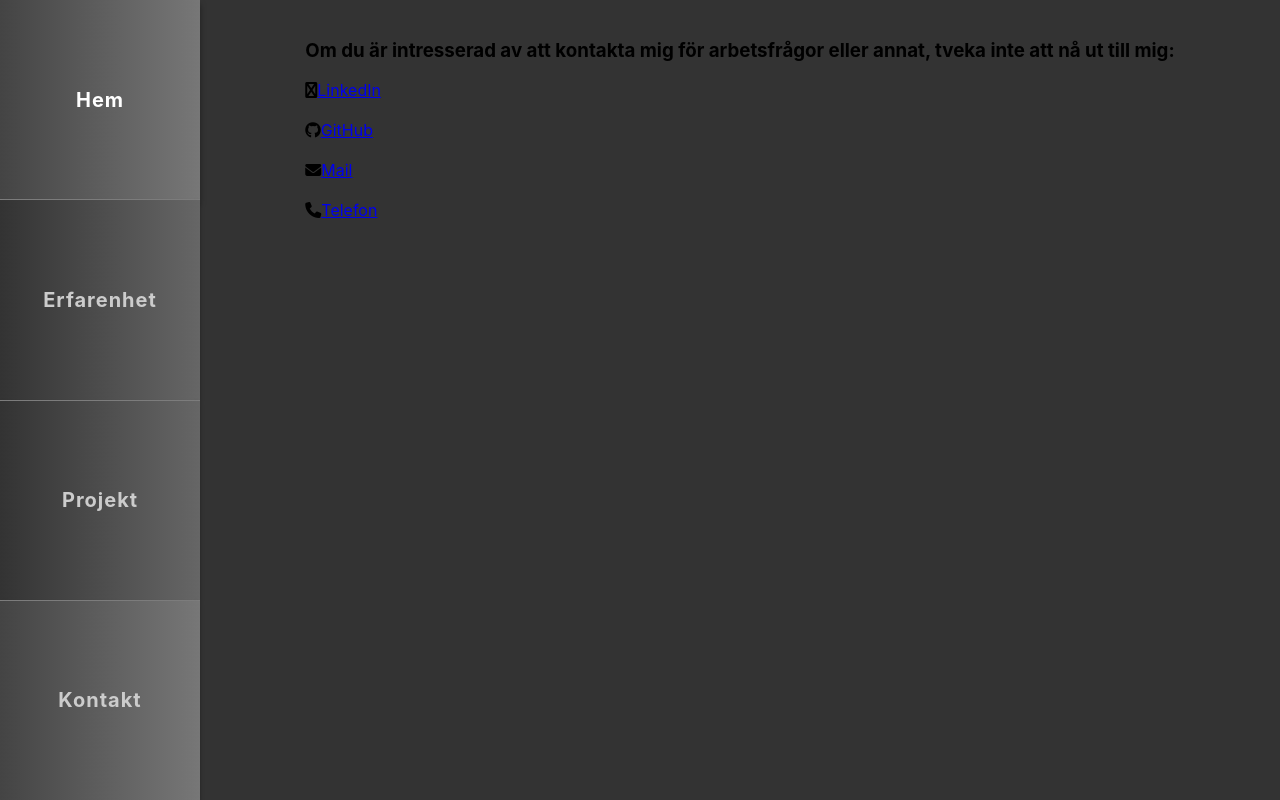
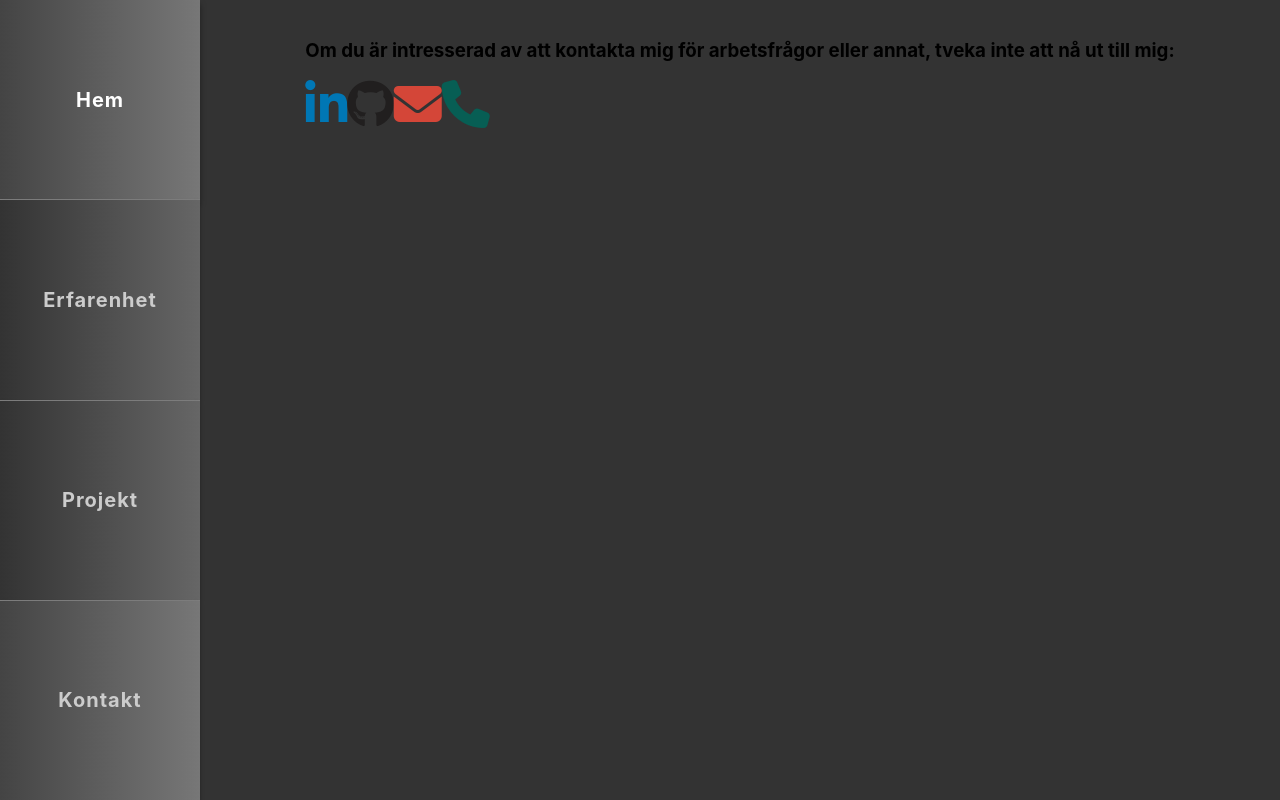
Before and after one commit to esam95/esam95.github.io, a React (Create React App) app: page /contact in a window 1280 px wide. Built offline with nearby package versions, Linux system fonts and the light colour scheme.

Commit message:
Contact content done

```diff
--- a/package.json
+++ b/package.json
@@ -8,6 +8,7 @@
     "@fortawesome/fontawesome-free": "^6.4.2",
     "@fortawesome/fontawesome-svg-core": "^6.4.2",
     "@fortawesome/free-brands-svg-icons": "^6.4.2",
+    "@fortawesome/free-solid-svg-icons": "^6.4.2",
     "@fortawesome/react-fontawesome": "^0.2.0",
     "@mui/icons-material": "^5.14.9",
     "@mui/material": "^5.14.9",
--- a/src/pages/Contact.js
+++ b/src/pages/Contact.js
@@ -4,31 +4,19 @@ export default function Contact() {
   return (
     <div>
       <h3>Om du är intresserad av att kontakta mig för arbetsfrågor eller annat, tveka inte att nå ut till mig:</h3>
-      <div style={styles.contactItem}>
-        <i class="fas fa-linkedin"></i>
-        <a href="länk-till-Linkeind">LinkedIn</a>
-      </div>
-      <div style={styles.contactItem}>
-        <i class="fab fa-github"></i>
-        <a href="länk-till-Github">GitHub</a>
-      </div>
-      <div style={styles.contactItem}>
-        <i class="fas fa-envelope"></i>
-        <a href="mailto:din-email@example.com">Mail</a>
-      </div>
-      <div style={styles.contactItem}>
-        <i class="fas fa-phone"></i>
-        <a href="tel:telefonnummer">Telefon</a>
-      </div>
+      <a href="https://www.linkedin.com/in/esam-ali-gelani-181755177/" target="_blank" rel="noopener noreferrer">
+        <i className="fab fa-linkedin-in" style={{ color: '#0077B5', fontSize: '3em' }}></i>
+      </a>
+      <a href="https://github.com/esam95" target="_blank" rel="noopener noreferrer">
+        <i className="fab fa-github" style={{ color: '#211F1F', fontSize: '3em' }}></i>
+      </a>
+      <a href="mailto:esam_95@hotmail.se" target="_blank" rel="noopener noreferrer">
+        <i className="fas fa-envelope" style={{ color: '#D44638', fontSize: '3em' }}></i>
+      </a>
+      <a href="tel:+46729214790" target="_blank" rel="noopener noreferrer">
+        <i className="fas fa-phone" style={{ color: '#075E54', fontSize: '3em' }}></i>
+      </a>
     </div>
 
   )
 }
-
-const styles = {
-    contactItem: {
-      display: 'flex',
-      alignItems: 'center',
-      marginBottom: '20px',
-    }
-  };
```
Also changed, not shown: 1 other file (tests, documents, lock files or other folders).
